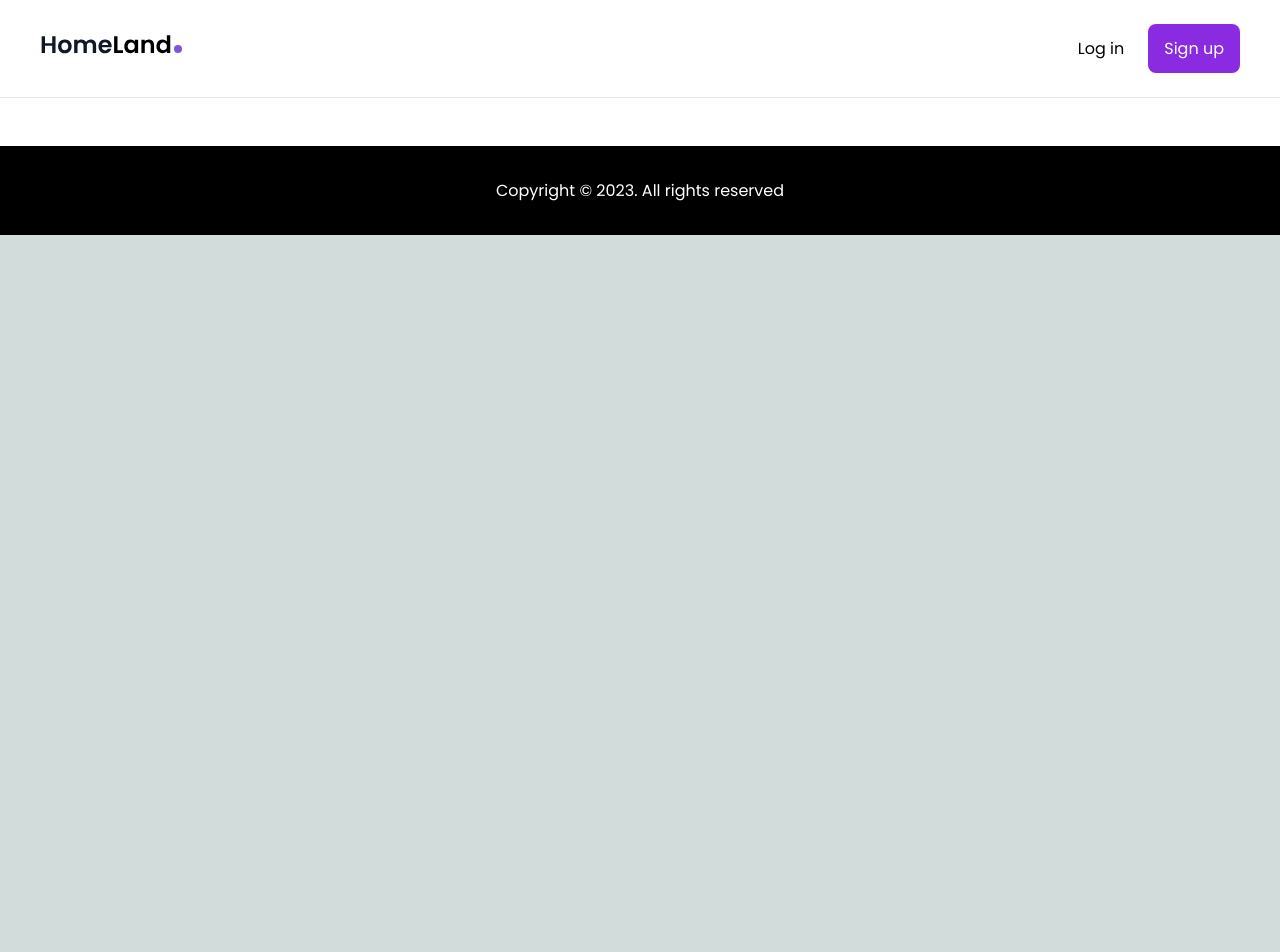
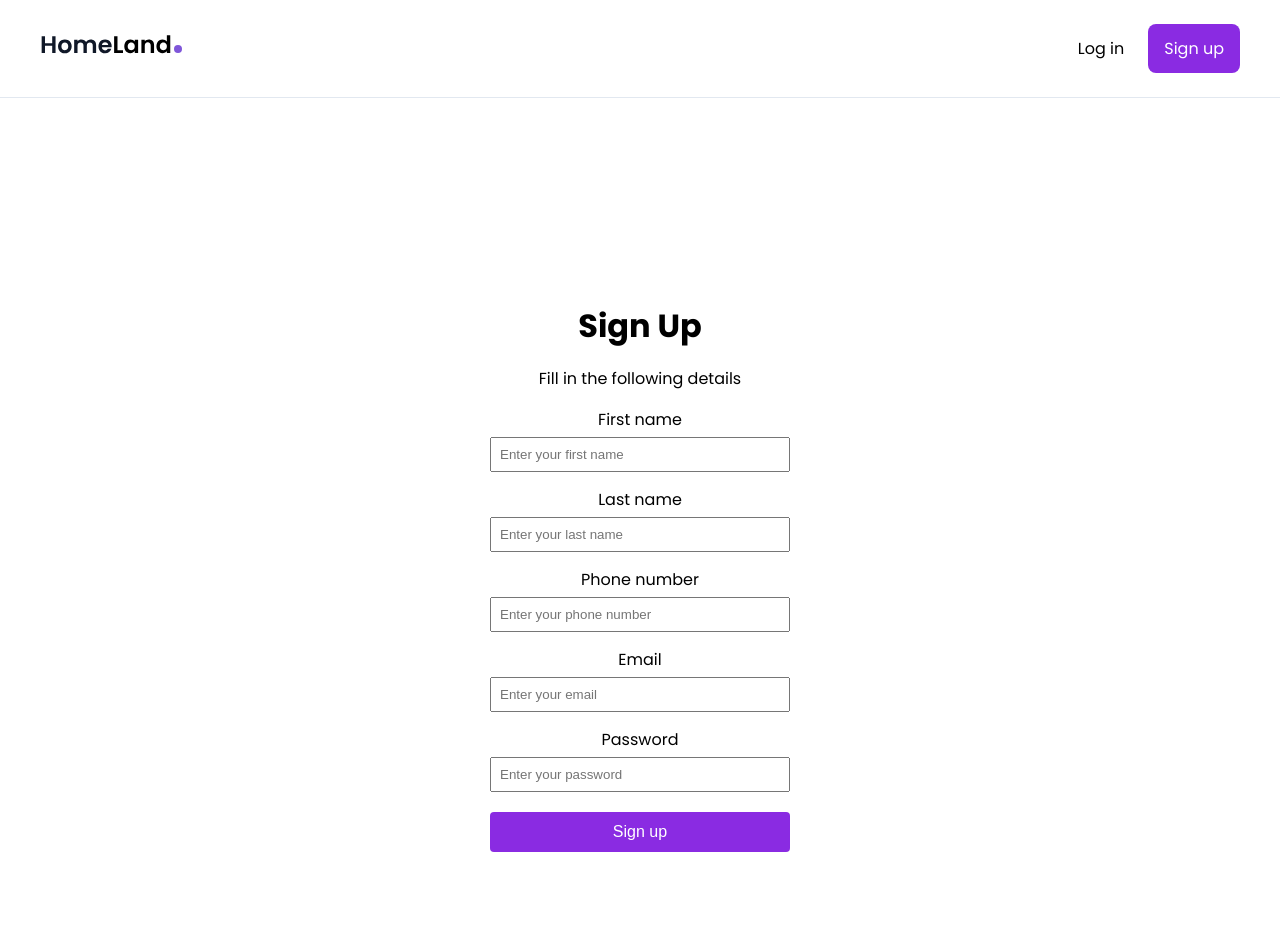
Before and after one commit to Arekemaseayomide/real-estate, a React (Create React App) app: page /sign in a window 1280 px wide. Shown: the top 952 px of the page. Before the commit the page ends 800 px from the top, so only its background shows below. Built offline with nearby package versions, Linux system fonts and the light colour scheme.

Commit message:
minor update

```diff
--- a/package.json
+++ b/package.json
@@ -8,7 +8,7 @@
     "@testing-library/react": "^13.4.0",
     "@testing-library/user-event": "^13.5.0",
     "autoprefixer": "^10.4.14",
-    "bootstrap": "^5.3.1",
+    "bootstrap": "^5.3.3",
     "postcss": "^8.4.27",
     "react": "^18.2.0",
     "react-dom": "^18.2.0",
--- a/src/App.js
+++ b/src/App.js
@@ -5,6 +5,8 @@ import Header from './components/Header';
 import Footer from './components/Footer';
 import Home from './pages/Home';
 import PropertyDetails from './pages/PropertyDetails';
+import Login from './pages/Login';
+import Signup from './pages/Signup';
 
 
 const App = () => {
@@ -12,6 +14,8 @@ const App = () => {
     <Header />
     <Routes>
       <Route path='/' element={<Home />} />
+      <Route path='/login' element={<Login/>}/>
+      <Route path='/sign' element={<Signup/>}/>
       <Route path='/property/:id' element={<PropertyDetails />} />
     </Routes>
     <Footer />
--- a/src/components/Header.js
+++ b/src/components/Header.js
@@ -13,8 +13,8 @@ const Header = () => {
                 <img src={logo} alt="Logo" />
             </Link>
             <div className='header-logo'>
-                <Link className='header-link' to=''>Log in</Link>
-                <Link className='header-link-2' to=''>Sign up</Link>
+                <Link className='header-link' to='/login'>Log in</Link>
+                <Link className='header-link-2' to='/sign'>Sign up</Link>
             </div>
        </div>
     </header>
--- /dev/null
+++ b/src/pages/Login.css
@@ -0,0 +1,52 @@
+.login {
+    padding-top: 20px;
+    padding-bottom: 20px;
+    margin-bottom: 50px;
+    display: flex;
+    align-items: center;
+    justify-content: center;
+    height: 100vh;
+  }
+
+  .login-container {
+    text-align: center;
+    max-width: 300px;
+    width: 100%;
+  }
+
+  .heading {
+    margin-bottom: 10px;
+  }
+
+  .input-group {
+    margin-bottom: 20px;
+  }
+
+  .input-item {
+    margin-bottom: 15px;
+  }
+
+  .input-item label {
+    display: block;
+    margin-bottom: 5px;
+  }
+
+  .input-item input {
+    width: 100%;
+    padding: 8px;
+    box-sizing: border-box;
+  }
+
+  .button {
+    padding: 10px 20px;
+    width: 100%; /* Button takes full width of the container */
+    background-color: blueviolet;
+    color: white;
+    border: none;
+    cursor: pointer;
+    font-size: 16px;
+  }
+
+  .button:hover {
+    background-color:  rgb(75, 1, 95); /* Slightly darker on hover */
+  }
--- /dev/null
+++ b/src/pages/Login.js
@@ -0,0 +1,29 @@
+import React from "react";
+import "./Login.css"
+import { Link } from "react-router-dom";
+
+const Login = () => {
+  return (
+    <div className="login">
+      <div className="login-container">
+        <h1 className="heading">Login</h1>
+        <p>Fill in your login details</p>
+        <div className="input-group">
+          <div className="input-item">
+            <label className="label">Email</label>
+            <input type="text" placeholder="Enter your email"></input>
+          </div>
+          <div className="input-item">
+            <label >Password</label>
+            <input type="password" placeholder="Enter your password"></input>
+          </div>
+        </div>
+        <Link to="/">
+        <button className="button" >Log in</button>
+        </Link>
+      </div>
+    </div>
+  );
+};
+
+export default Login;
--- /dev/null
+++ b/src/pages/Signup.js
@@ -0,0 +1,41 @@
+import React from 'react'
+import "./Signup.css"
+import { Link } from 'react-router-dom'
+
+const Signup = () => {
+  return (
+    <div className="login">
+    <div className="login-container">
+      <h1 className="heading">Sign Up</h1>
+      <p>Fill in the following details</p>
+      <div className="input-group">
+        <div className="input-item">
+          <label className="label">First name</label>
+          <input type="text" placeholder="Enter your first name"></input>
+        </div>
+        <div className="input-item">
+          <label className="label">Last name</label>
+          <input type="text" placeholder="Enter your last name"></input>
+        </div>
+        <div className="input-item">
+          <label className="label">Phone number</label>
+          <input type="number" placeholder="Enter your phone number"></input>
+        </div>
+        <div className="input-item">
+          <label className="label">Email</label>
+          <input type="text" placeholder="Enter your email"></input>
+        </div>
+        <div className="input-item">
+          <label >Password</label>
+          <input type="password" placeholder="Enter your password"></input>
+        </div>
+      </div>
+      <Link to="/">
+      <button className="button">Sign up</button>
+      </Link>
+    </div>
+  </div>
+  )
+}
+
+export default Signup
```
Also changed, not shown: src/pages/Signup.css (added), 1 other file (tests, documents, lock files or other folders).
